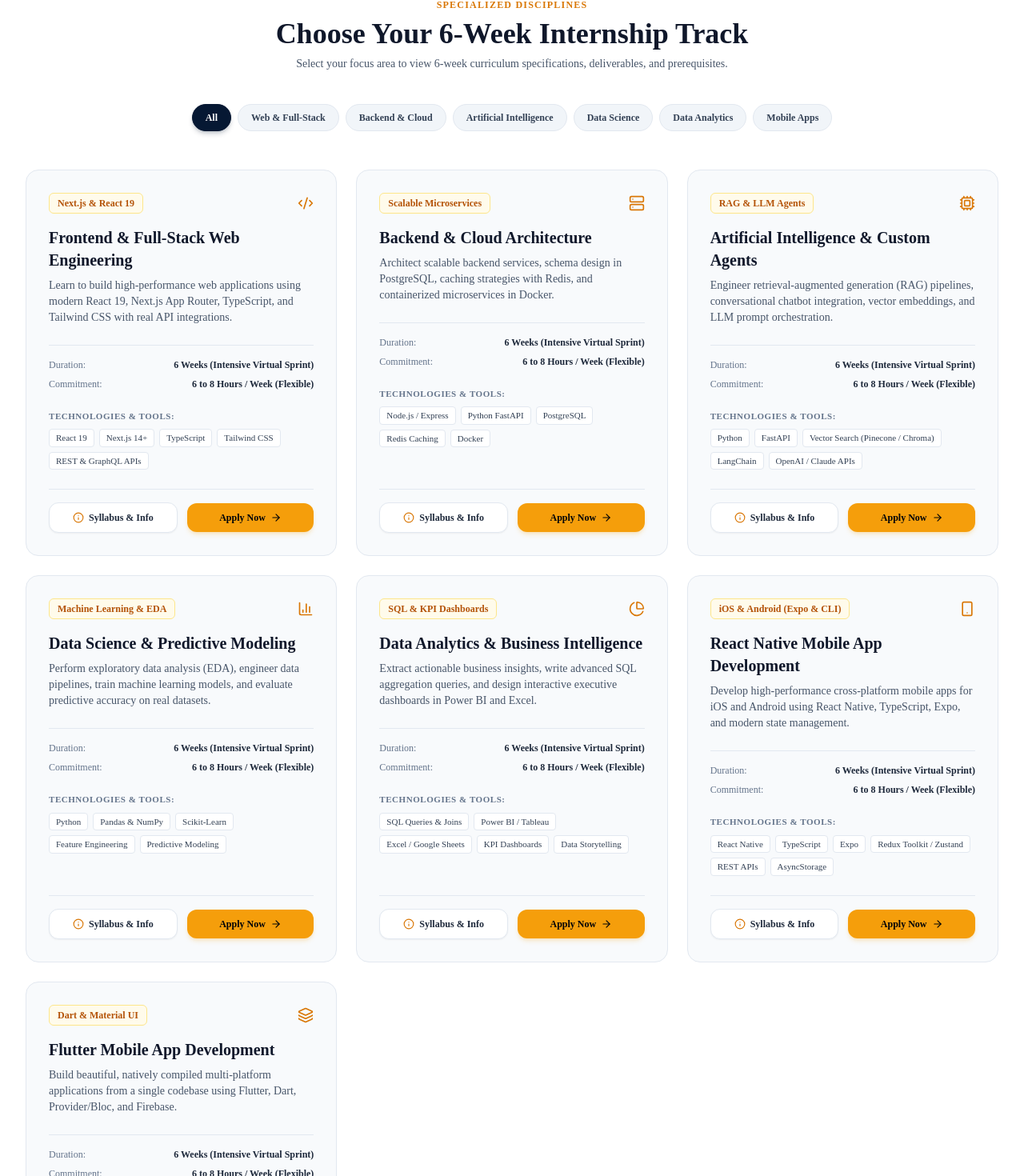
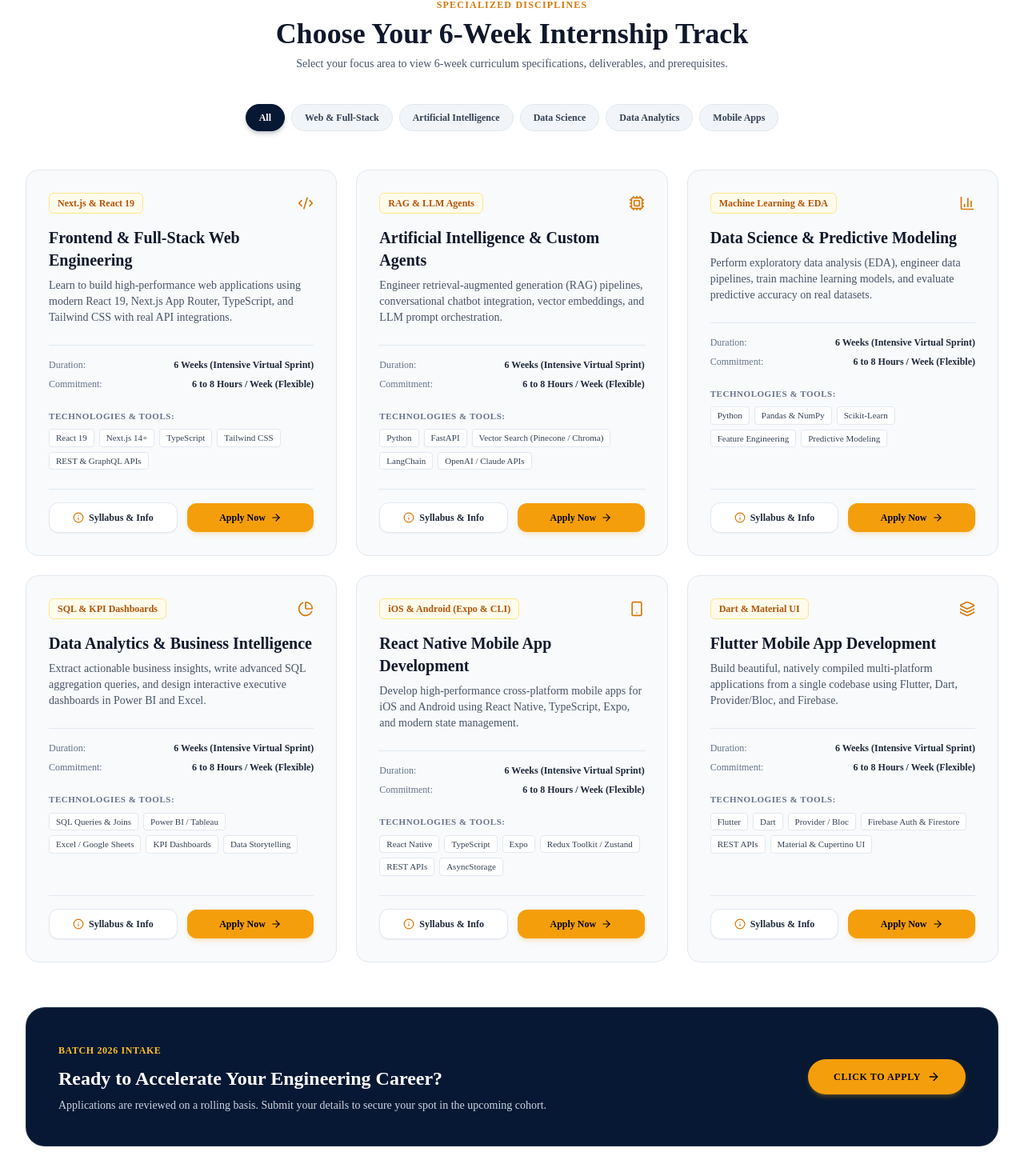
Before and after one commit to Ibadat-Ali86/Devatrix, a Next.js app: page /internships in a window 1280 px wide. Shown: the part 2020-3490 px from the top of the page at 80% size. Built offline with nearby package versions, Linux system fonts and the light colour scheme.

Commit message:
Remove Backend & Cloud internship track and refine CTA button copy to Click to Apply

```diff
--- a/src/app/careers/apply/page.tsx
+++ b/src/app/careers/apply/page.tsx
@@ -523,7 +523,7 @@ export default function CareerApplyPage() {
     <div className="min-h-screen bg-slate-50 text-slate-900 flex flex-col font-sans selection:bg-brand-500 selection:text-obsidian-950">
       <Navbar />
       <main className="flex-1 pt-20">
-        <Suspense fallback={<div className="py-24 text-center text-xs font-mono text-slate-500">Loading Application Portal...</div>}>
+        <Suspense fallback={<div className="py-24 text-center text-xs font-mono text-slate-500">Loading Application Form...</div>}>
           <CareerApplyFormContent />
         </Suspense>
       </main>
--- a/src/app/internships/apply/page.tsx
+++ b/src/app/internships/apply/page.tsx
@@ -17,7 +17,6 @@ import {
 
 const trackList = [
   "Frontend & Full-Stack Web Engineering",
-  "Backend & Cloud Architecture",
   "Artificial Intelligence & Custom Agents",
   "Data Science & Predictive Modeling",
   "Data Analytics & Business Intelligence",
@@ -452,7 +451,7 @@ export default function InternshipApplyPage() {
     <div className="min-h-screen bg-slate-50 text-slate-900 flex flex-col font-sans selection:bg-brand-500 selection:text-obsidian-950">
       <Navbar />
       <main className="flex-1 pt-20">
-        <Suspense fallback={<div className="py-24 text-center text-xs font-mono text-slate-500">Loading Application Portal...</div>}>
+        <Suspense fallback={<div className="py-24 text-center text-xs font-mono text-slate-500">Loading Application Form...</div>}>
           <ApplyFormContent />
         </Suspense>
       </main>
--- a/src/app/internships/page.tsx
+++ b/src/app/internships/page.tsx
@@ -21,7 +21,6 @@ import {
   Check,
   HelpCircle,
   Smartphone,
-  Server,
   BarChart3,
   PieChart,
   FileText,
@@ -50,7 +49,6 @@ export default function InternshipsPage() {
   const categories = [
     "All",
     "Web & Full-Stack",
-    "Backend & Cloud",
     "Artificial Intelligence",
     "Data Science",
     "Data Analytics",
@@ -83,33 +81,6 @@ export default function InternshipsPage() {
         "Distinguished 'Top Performer' Gold Badge for High Achievers",
         "Official Letter of Recommendation (LOR) for Top Performers",
         "Direct fast-track interview for junior developer roles"
-      ]
-    },
-    {
-      id: "backend-cloud",
-      title: "Backend & Cloud Architecture",
-      category: "Backend & Cloud",
-      badge: "Scalable Microservices",
-      icon: Server,
-      desc: "Architect scalable backend services, schema design in PostgreSQL, caching strategies with Redis, and containerized microservices in Docker.",
-      skills: ["Node.js / Express", "Python FastAPI", "PostgreSQL", "Redis Caching", "Docker"],
-      duration: "6 Weeks (Intensive Virtual Sprint)",
-      commitment: "6 to 8 Hours / Week (Flexible)",
-      prerequisites: [
-        "Understanding of server-side programming and HTTP lifecycle",
-        "Basic SQL relational queries and schema principles",
-        "Familiarity with Postman or curl for API debugging"
-      ],
-      deliverables: [
-        { week: "Weeks 1–2", title: "Database Architecture & Prisma ORM", desc: "Model relational schemas, seed realistic datasets, and write optimized SQL queries." },
-        { week: "Weeks 3–4", title: "JWT Authentication & Rate-Limiting", desc: "Implement secure session tokens, password hashing, and Redis-backed request throttling." },
-        { week: "Weeks 5–6", title: "Containerized Microservice & Cloud Deploy", desc: "Write multi-stage Dockerfiles and deploy your containerized service to cloud infrastructure." }
-      ],
-      outcomes: [
-        "Verified Devatrix Certificate of Completion",
-        "Distinguished 'Top Performer' Gold Badge for High Achievers",
-        "Comprehensive API documentation (Swagger/OpenAPI)",
-        "Eligibility for backend engineer hiring pipelines"
       ]
     },
     {
@@ -329,7 +300,7 @@ export default function InternshipsPage() {
     },
     {
       q: "How will my submission be verified?",
-      a: "Once you submit the application form on our dedicated portal, your details are instantly registered in our database and forwarded to our evaluation team. You will immediately receive a unique Candidate ID (CID) to track your review status."
+      a: "Once you submit the online application form, your details are instantly registered in our database and forwarded to our evaluation team. You will immediately receive a unique Candidate ID (CID) to track your review status."
     }
   ];
 
@@ -580,14 +551,14 @@ export default function InternshipsPage() {
                 Ready to Accelerate Your Engineering Career?
               </h3>
               <p className="text-xs sm:text-sm text-slate-300 leading-relaxed">
-                Applications are reviewed on a rolling basis. Submit your details on our dedicated application portal to secure your spot.
+                Applications are reviewed on a rolling basis. Submit your details to secure your spot in the upcoming cohort.
               </p>
             </div>
             <Link
               href="/internships/apply"
               className="inline-flex items-center justify-center gap-2 px-8 py-3.5 rounded-full bg-brand-500 hover:bg-brand-600 text-obsidian-950 font-bold text-xs uppercase tracking-wider transition-all shadow-md shadow-brand-500/25 shrink-0"
             >
-              <span>Go to Application Portal</span>
+              <span>Click to Apply</span>
               <ArrowRight className="w-4 h-4" />
             </Link>
           </div>
```
